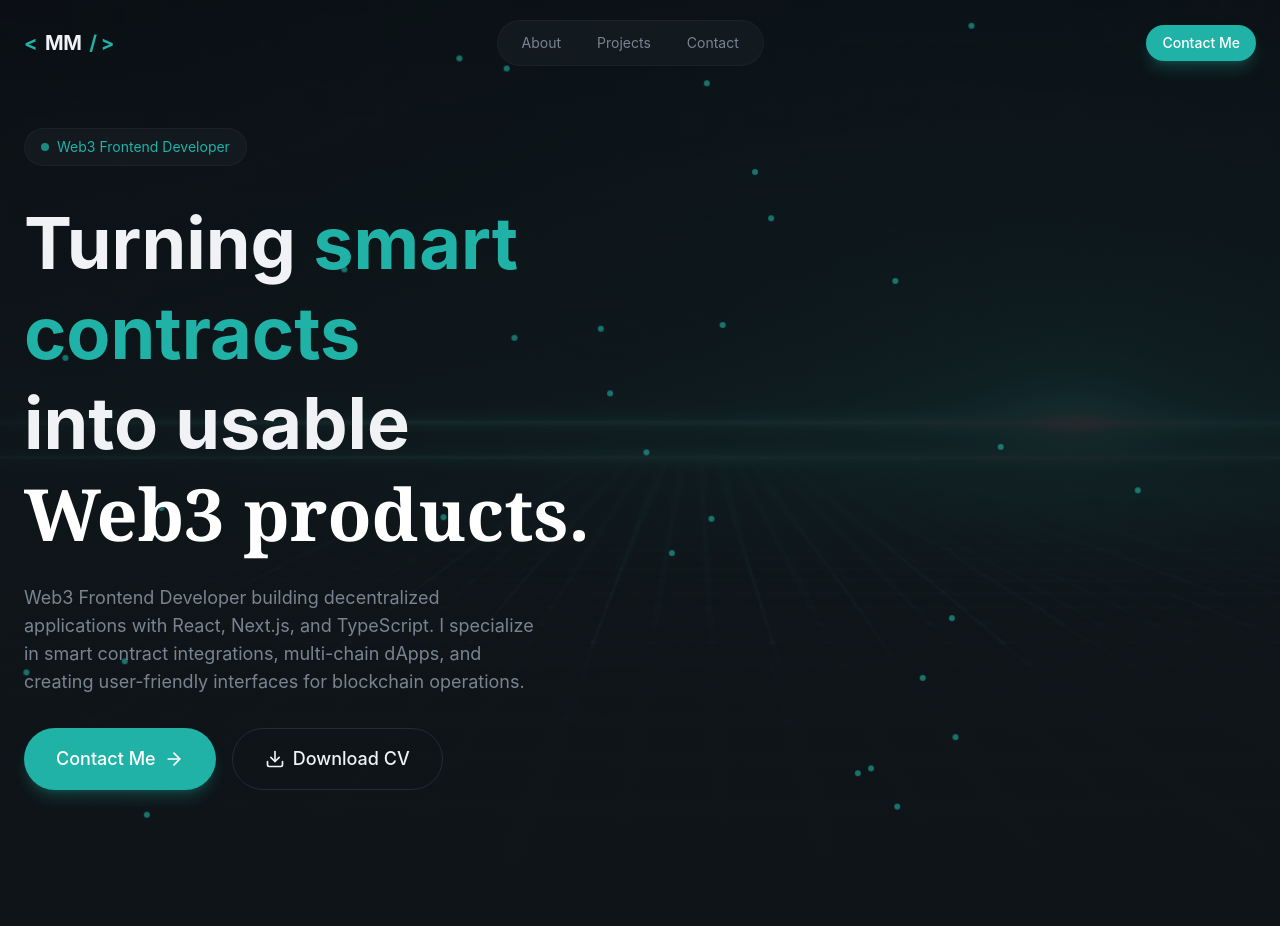
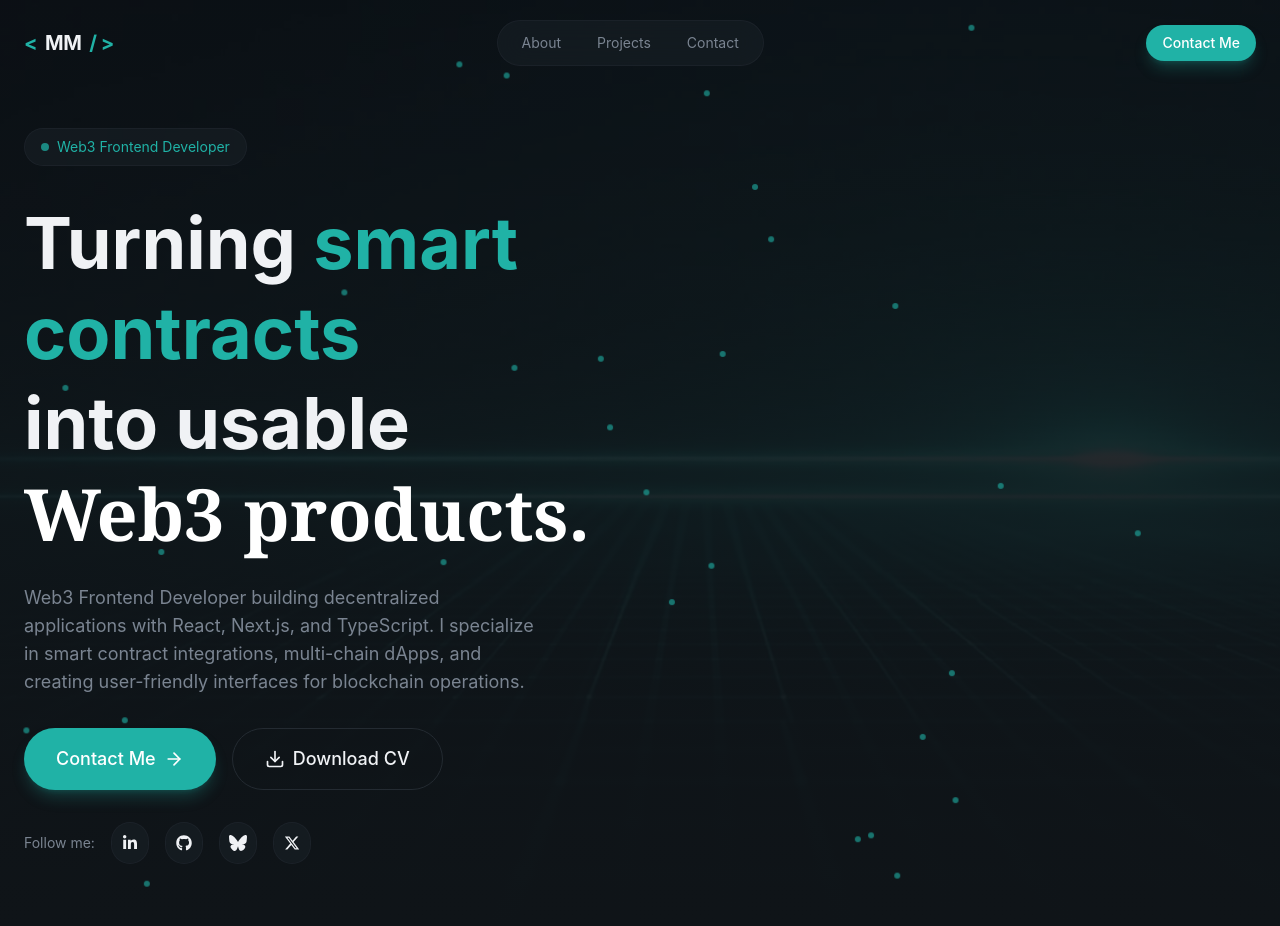
Before and after one commit to Mvnsour/dev-personal-portfolio, a React (Vite) app: page / in a window 1280 px wide. Shown: the top 926 px of the page. Before the commit the page ends 870 px from the top, so only its background shows below. Built offline with nearby package versions, Linux system fonts and the light colour scheme.

Commit message:
feat: add social links with FontAwesome icons to Hero section

```diff
--- a/src/sections/Hero.tsx
+++ b/src/sections/Hero.tsx
@@ -3,6 +3,8 @@ import { useMemo } from 'react';
 import { Button } from '@/components/Button';
 import { ArrowRight } from 'lucide-react';
 import { AnimatedBorderButton } from '@/components/AnimatedBorderButton';
+import { FontAwesomeIcon } from '@fortawesome/react-fontawesome'
+import { faLinkedinIn, faGithub, faBluesky, faXTwitter } from '@fortawesome/free-brands-svg-icons'
 
 export const Hero = () => {
 
@@ -80,6 +82,27 @@ export const Hero = () => {
               </Button>
               <AnimatedBorderButton />
             </div>
+
+            {/* Social links */}
+            <div className='flex items-center gap-4 animate-fade-in animation-delay-400'>
+              <span className='text-sm text-muted-foreground'> Follow me: </span>
+              {[
+                {icon: faLinkedinIn, href: 'https://www.linkedin.com/in/mansourmbengue/'},
+                {icon: faGithub, href: 'https://github.com/Mvnsour'},
+                {icon: faBluesky, href: 'https://bsky.app/profile/0xmchain.bsky.social'},
+                {icon: faXTwitter, href: 'https://x.com/0xmchain'},
+              ].map((social, i) => (
+                <a
+                  key={i}
+                  href={social.href}
+                  target='_blank'
+                  rel='noopener noreferrer'
+                  className='p-2 rounded-full glass hover:bg-primary/10 hover:text-primary transition-all duration-300'
+                >
+                  <FontAwesomeIcon icon={social.icon} className='w-25 h-25'/>
+                </a>
+              ))}
+            </div>
           </div>
           {/* Profile Image - Right Column */}
         </div>
```
